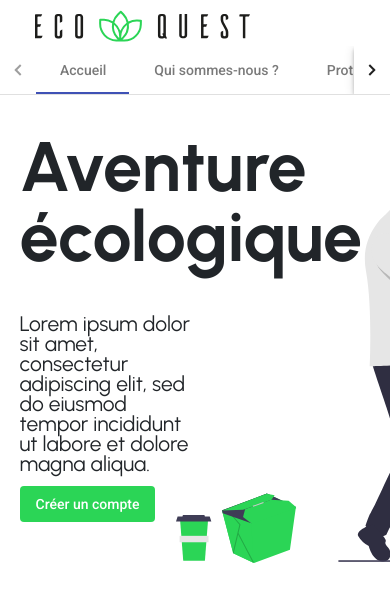
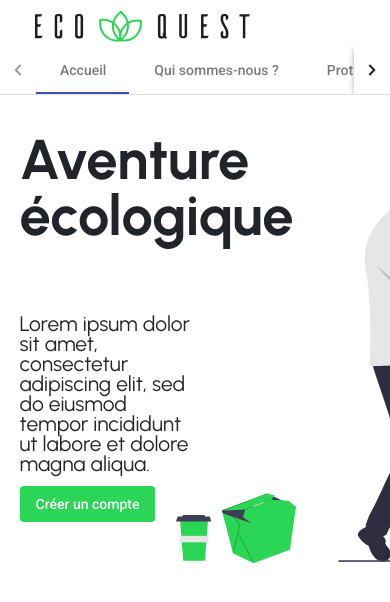
Before and after one commit to Laura398/EcoQuest, an Angular app in the folder Front/: page / in a window 390 px wide. Shown: the top 602 px of the page. Built offline with nearby package versions, Linux system fonts and the light colour scheme.

Commit message:
title responsive correction

```diff
--- a/Front/src/app/home/home.component.scss
+++ b/Front/src/app/home/home.component.scss
@@ -7,7 +7,6 @@
     position: absolute;
     margin-left: 0%;
     margin-top: 10%;
-    width: 120%;
     line-height: 1;
 }
 
@@ -59,4 +58,12 @@ button {
         margin-top: 200px;
     }
 
+    .home-title{
+        position: absolute;
+        margin-left: 0%;
+        margin-top: 10%;
+        line-height: 1;
+        font-size: 4em;
+    }
+
 }
```
